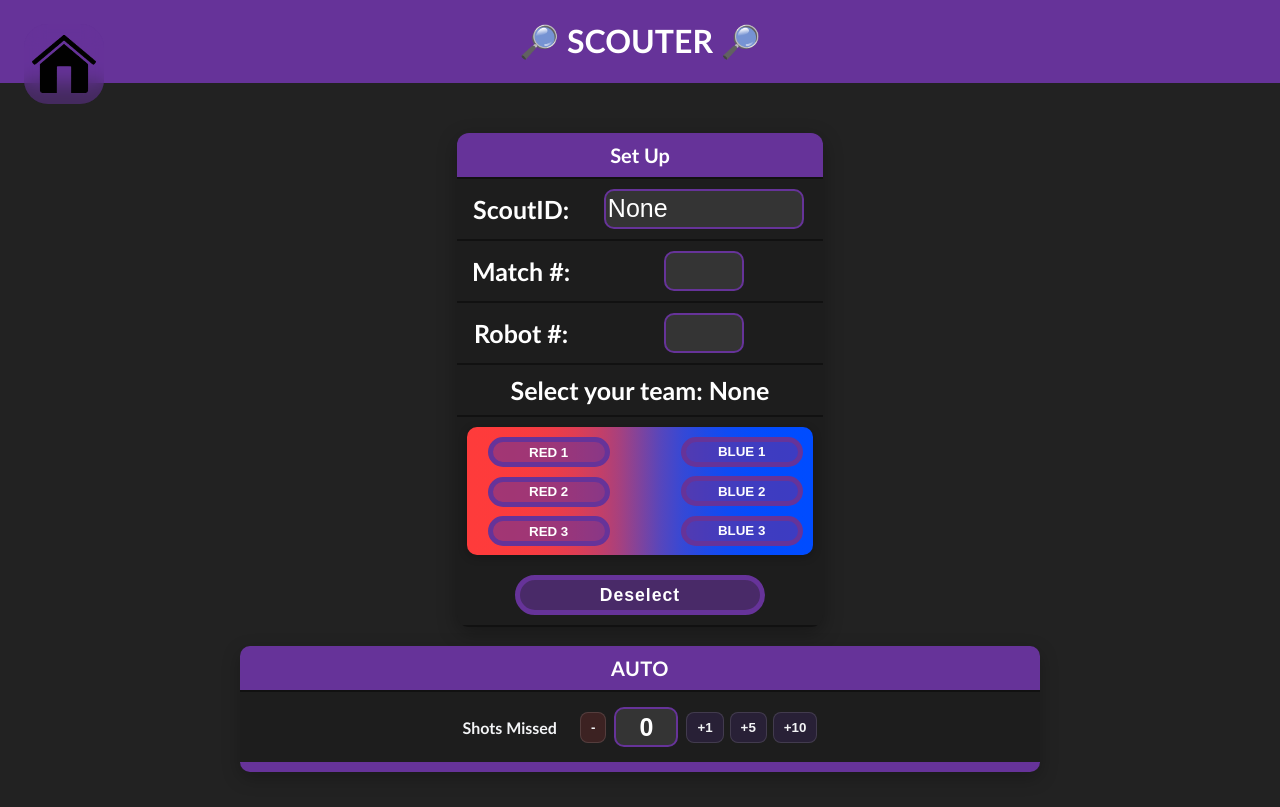
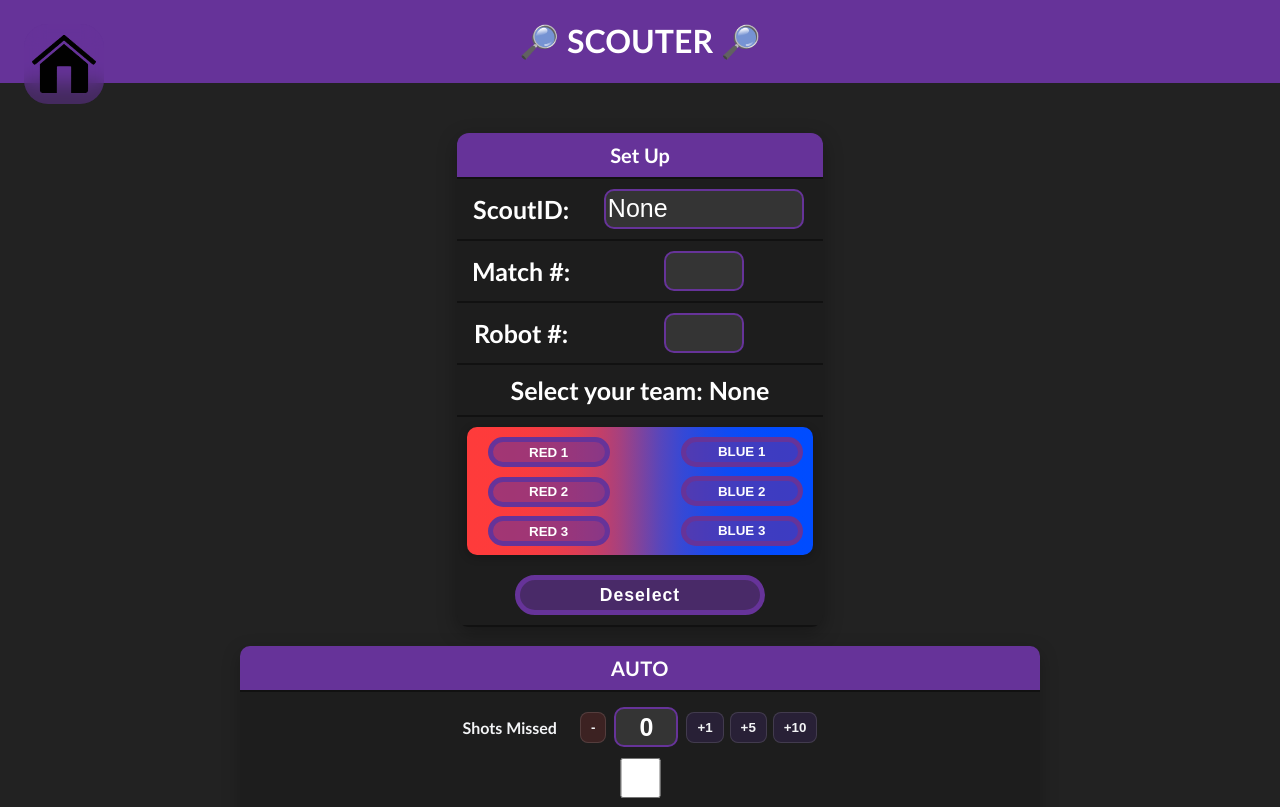
Before and after one commit to lasarobotics/PurpleScout, a Flask app: page /scout.html in a window 1280 px wide. Shown: the top 807 px of the page. Run offline with Flask 3, Linux system fonts and the light colour scheme; lists and menus that the app fills with data are empty; some libraries are stand-ins or nearby versions.

Commit message:
Added checkbox  for autonomous climb

```diff
--- a/game.py
+++ b/game.py
@@ -253,6 +253,7 @@ class RebuiltForm(FlaskForm):
     autoShots = IntegerField('autoShots', validators=[DataRequired()], default=0)
 
     autoShotAccuracy = IntegerField('autoShotAccuracy', validators=[DataRequired()], default=0) #needs to be a slider
+    autonClimb=BooleanField('autonClimb', default=False)
 
     # Teleoperated fields
 
--- a/templates/forms/RebuiltForm.html
+++ b/templates/forms/RebuiltForm.html
@@ -29,6 +29,7 @@
                                 <button type="button" class="stepBtn stepBtn--pos" data-delta="5">+5</button>
                                 <button type="button" class="stepBtn stepBtn--pos" data-delta="10">+10</button>
                             </div>
+                            {{ form.autonClimb(class="inp check", id="autonClimb") }}<p>Did they do autonomous climb?</p>
                         </div>
                     </td>
                 </tr>
```
Also changed, not shown: data/scouting_dat.db, data/scouting_dat_old.db.
